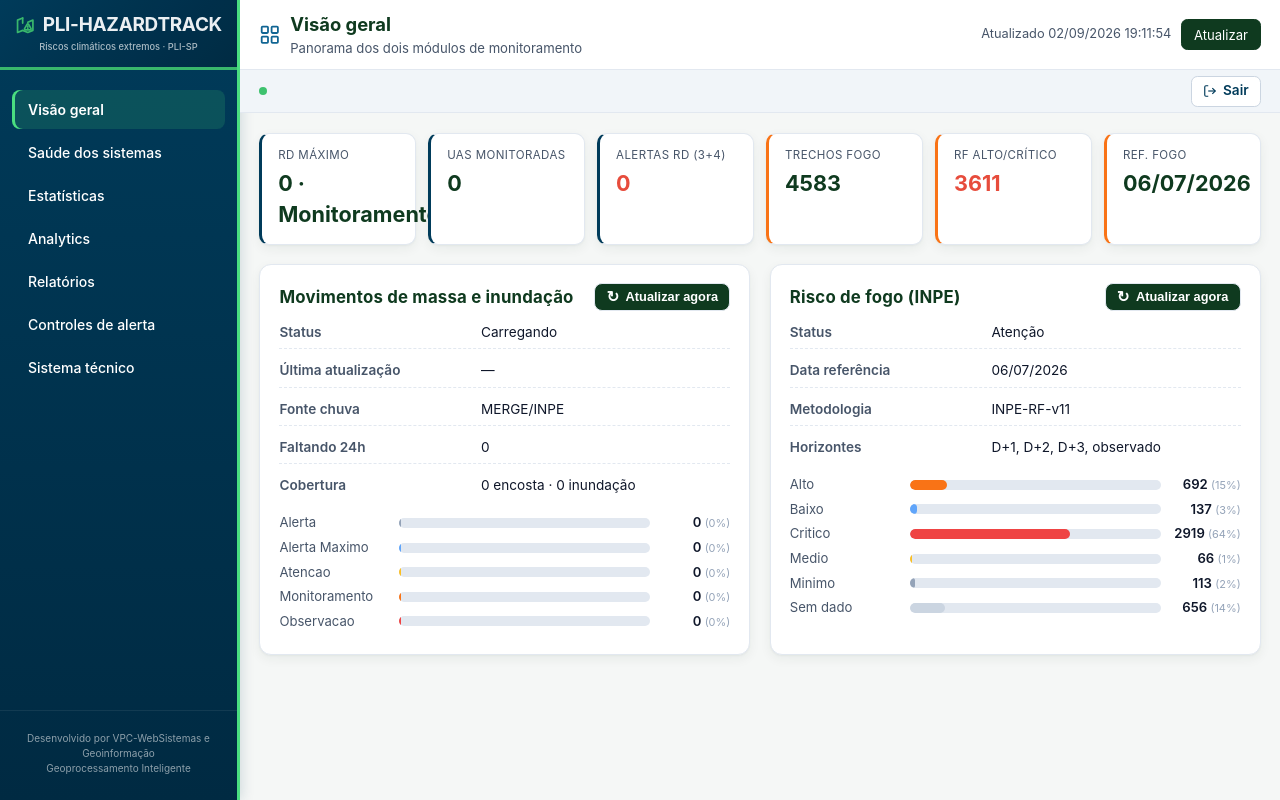
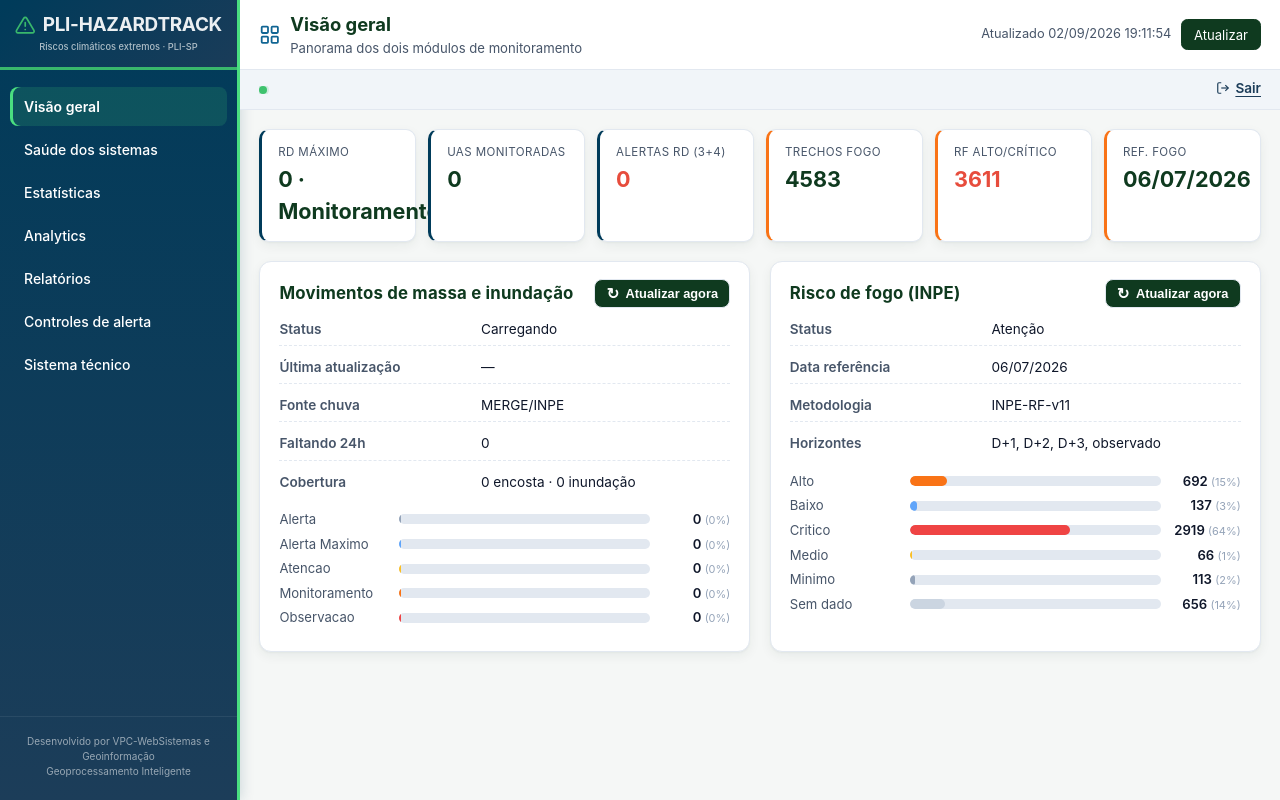
Before and after one commit to vpcapanema/PLI-HazardTrack, a Flask app: page /admin/status in a window 1280 px wide. Run offline with Flask 3, Linux system fonts and the light colour scheme; the visitor is signed in with stand-in values (Sample User, id 1); data that the repository does not hold is empty; some libraries are stand-ins or nearby versions.

Commit message:
feat(ui): icone da marca limpo, sidebar admin no visual do Smart Router
O simbolo da marca (mapa com triangulo) saia confuso em tamanho pequeno;
passa a um triangulo de alerta limpo, em todas as paginas que o usam
(mapa, documentacao, acoes, login e painel administrativo).

A sidebar do painel administrativo adota o visual da sidebar de gestao do
Smart Router (referencia): gradiente navy, borda verde a direita, itens
de 14px com barra verde quando ativos. A barra de sessao passa ao padrao
unico das tres apps: 40px, 13.6px, cores desta app; "Sair" como texto
sublinhado, sem borda (estilo do painel do Reporta).

Co-Authored-By: Claude Fable 5.1 <noreply@anthropic.com>

```diff
--- a/static/admin.css
+++ b/static/admin.css
@@ -1405,3 +1405,91 @@ body.access-page footer.footer { padding: 16px 24px; font-size: 12px; line-heigh
 /* Cabecalho e barra de sessao grudados e fixos no topo, fora do scroll. */
 .admin-main > .admin-header { position: sticky; top: 0; z-index: 30; }
 .admin-main > .adm-session-bar { position: sticky; top: 70px; z-index: 29; margin: 0; }
+
+/* ============================================================================
+   SIDEBAR DA AREA RESTRITA — mesmo visual da sidebar de gestao do Smart Router
+   (referencia): gradiente navy, borda verde a direita, itens de 14px com barra
+   verde quando ativos. Medidas em px (raiz 14px do SR).
+   ============================================================================ */
+.admin-sidebar {
+    --sidebar-green: #4ade80;
+    width: 240px;
+    background: linear-gradient(180deg, #003b5a 0%, #1c3d59 100%);
+    border-right: 3px solid var(--sidebar-green);
+    box-shadow: 2px 0 12px rgba(0, 59, 90, 0.15);
+}
+.admin-sidebar .sidebar-brand {
+    padding: 7px 15px;
+    border-bottom: 3px solid var(--pli-verde);
+    background: linear-gradient(135deg, #003b5a 0%, #1c3d59 100%);
+}
+.admin-sidebar .sidebar-nav { flex: 1; padding: 17px 10px; display: flex; flex-direction: column; gap: 4px; }
+.admin-sidebar .nav-item {
+    display: flex;
+    align-items: center;
+    gap: 10px;
+    width: 100%;
+    padding: 11px 14px;
+    border-radius: 8px;
+    color: #fff;
+    font-size: 14px;
+    font-weight: 500;
+    box-shadow: none;
+    transition: background 0.15s ease, color 0.15s ease;
+}
+.admin-sidebar .nav-item:hover { background: rgba(255, 255, 255, 0.08); color: #fff; }
+.admin-sidebar .nav-item.active { background: rgba(62, 194, 110, 0.18); color: #fff; font-weight: 600; box-shadow: inset 3px 0 0 var(--sidebar-green); }
+.admin-sidebar .sidebar-foot { padding: 17px 10px 21px; border-top: 1px solid rgba(255, 255, 255, 0.07); gap: 7px; }
+.admin-sidebar .sidebar-foot .sidebar-credit { margin: 0; font-size: 10px; line-height: 1.5; color: rgba(255, 255, 255, 0.55); }
+
+/* ============================================================================
+   BARRA DE SESSAO — padrao unico do ecossistema (identico nas 3 apps).
+   Altura, fonte e cores da barra do HazardTrack; "Sair" no estilo do painel
+   de gestao do Reporta (texto sublinhado, sem borda). Medidas em px.
+   ============================================================================ */
+body .adm-session-bar.adm-session-bar {
+  box-sizing: border-box;
+  height: 40px;
+  min-height: 40px;
+  margin: 0;
+  padding: 0 19px;
+  background: #f1f5f9;
+  color: #003b5a;
+  border-bottom: 1px solid #e2e8f0;
+  display: flex;
+  align-items: center;
+  justify-content: space-between;
+  gap: 16px;
+  font-size: 13.6px;
+  line-height: 1.2;
+  box-shadow: none;
+}
+body .adm-session-bar .adm-session-user { display: flex; align-items: center; gap: 8px; min-width: 0; white-space: nowrap; overflow: hidden; font-size: 13.6px; }
+body .adm-session-bar .adm-session-user strong { font-size: 13.6px; font-weight: 700; color: #003b5a; overflow: hidden; text-overflow: ellipsis; }
+body .adm-session-bar .adm-session-status { width: 8px; height: 8px; border-radius: 50%; background: #3ec26e; box-shadow: 0 0 0 2px rgba(62, 194, 110, 0.18); flex: 0 0 auto; }
+body .adm-session-bar .adm-session-username { color: #475569; font-weight: 500; font-size: 13.6px; }
+body .adm-session-bar .adm-session-role { padding: 1px 8px; border: 1px solid rgba(62, 194, 110, 0.45); border-radius: 999px; color: #2fa854; background: #e5f6ec; font-size: 11px; font-weight: 700; letter-spacing: 0.03em; flex: 0 0 auto; }
+body .adm-session-bar .adm-session-form { margin: 0; }
+body .adm-session-bar .adm-session-logout.adm-session-logout {
+  display: inline-flex;
+  align-items: center;
+  gap: 5px;
+  width: auto;
+  min-height: 0;
+  margin: 0;
+  padding: 0;
+  border: none;
+  border-radius: 0;
+  background: none;
+  box-shadow: none;
+  color: #1c3d59;
+  font: inherit;
+  font-size: 13.6px;
+  font-weight: 600;
+  line-height: 1.1;
+  text-decoration: underline;
+  text-underline-offset: 3px;
+  cursor: pointer;
+}
+body .adm-session-bar .adm-session-logout.adm-session-logout svg { width: 14px; height: 14px; }
+body .adm-session-bar .adm-session-logout.adm-session-logout:hover { color: #2fa854; background: none; border: none; }
--- a/templates/acoes.html
+++ b/templates/acoes.html
@@ -451,11 +451,7 @@
             <span class="brand-head">
                 <svg class="brand-icon" viewBox="0 0 24 24" fill="none" stroke="currentColor"
                     stroke-width="2" stroke-linecap="round" stroke-linejoin="round" aria-hidden="true">
-                    <path d="M9 3.5 3 6v14.5l6-2.5 6 2.5 6-2.5V6l-6 2.5" />
-                    <path d="M9 3.5v6" />
-                    <path d="M12.1 17.4h5.8a1 1 0 0 0 .87-1.5l-2.9-5a1 1 0 0 0-1.74 0l-2.9 5a1 1 0 0 0 .87 1.5Z" />
-                    <path d="M15 13v1.2" />
-                    <path d="M15 15.9v.1" />
+                    <path d="M10.29 3.86 1.82 18a2 2 0 0 0 1.71 3h16.94a2 2 0 0 0 1.71-3L13.71 3.86a2 2 0 0 0-3.42 0z"/><line x1="12" y1="9" x2="12" y2="13"/><line x1="12" y1="17" x2="12.01" y2="17"/>
                 </svg>
                 <span>PLI-HAZARDTRACK</span>
             </span>
--- a/templates/admin_login.html
+++ b/templates/admin_login.html
@@ -28,11 +28,7 @@
                             <svg viewBox="0 0 24 24" fill="none" stroke="currentColor"
                                 stroke-width="2" stroke-linecap="round" stroke-linejoin="round"
                                 focusable="false">
-                                <path d="M9 3.5 3 6v14.5l6-2.5 6 2.5 6-2.5V6l-6 2.5" />
-                                <path d="M9 3.5v6" />
-                                <path d="M12.1 17.4h5.8a1 1 0 0 0 .87-1.5l-2.9-5a1 1 0 0 0-1.74 0l-2.9 5a1 1 0 0 0 .87 1.5Z" />
-                                <path d="M15 13v1.2" />
-                                <path d="M15 15.9v.1" />
+                                <path d="M10.29 3.86 1.82 18a2 2 0 0 0 1.71 3h16.94a2 2 0 0 0 1.71-3L13.71 3.86a2 2 0 0 0-3.42 0z"/><line x1="12" y1="9" x2="12" y2="13"/><line x1="12" y1="17" x2="12.01" y2="17"/>
                             </svg>
                         </span>
                         <span class="access-app-name">PLI-HAZARDTRACK</span>
--- a/templates/admin_status.html
+++ b/templates/admin_status.html
@@ -14,9 +14,7 @@
             <span class="sidebar-brand-head">
                 <span class="sidebar-brand-icon" aria-hidden="true">
                     <svg viewBox="0 0 24 24" fill="none" stroke="currentColor" stroke-width="2" stroke-linecap="round" stroke-linejoin="round">
-                        <path d="M9 3.5 3 6v14.5l6-2.5 6 2.5 6-2.5V6l-6 2.5" /><path d="M9 3.5v6" />
-                        <path d="M12.1 17.4h5.8a1 1 0 0 0 .87-1.5l-2.9-5a1 1 0 0 0-1.74 0l-2.9 5a1 1 0 0 0 .87 1.5Z" />
-                        <path d="M15 13v1.2" /><path d="M15 15.9v.1" />
+                        <path d="M10.29 3.86 1.82 18a2 2 0 0 0 1.71 3h16.94a2 2 0 0 0 1.71-3L13.71 3.86a2 2 0 0 0-3.42 0z"/><line x1="12" y1="9" x2="12" y2="13"/><line x1="12" y1="17" x2="12.01" y2="17"/>
                     </svg>
                 </span>
                 <span class="sidebar-brand-name">PLI-HAZARDTRACK</span>
--- a/templates/docs/_base.html
+++ b/templates/docs/_base.html
@@ -30,11 +30,7 @@
               stroke-linejoin="round"
               aria-hidden="true"
             >
-              <path d="M9 3.5 3 6v14.5l6-2.5 6 2.5 6-2.5V6l-6 2.5" />
-              <path d="M9 3.5v6" />
-              <path d="M12.1 17.4h5.8a1 1 0 0 0 .87-1.5l-2.9-5a1 1 0 0 0-1.74 0l-2.9 5a1 1 0 0 0 .87 1.5Z" />
-              <path d="M15 13v1.2" />
-              <path d="M15 15.9v.1" />
+              <path d="M10.29 3.86 1.82 18a2 2 0 0 0 1.71 3h16.94a2 2 0 0 0 1.71-3L13.71 3.86a2 2 0 0 0-3.42 0z"/><line x1="12" y1="9" x2="12" y2="13"/><line x1="12" y1="17" x2="12.01" y2="17"/>
             </svg>
             <span>PLI-HAZARDTRACK</span>
           </div>
--- a/templates/index.html
+++ b/templates/index.html
@@ -50,11 +50,7 @@
                 stroke-linejoin="round"
                 aria-hidden="true"
               >
-                <path d="M9 3.5 3 6v14.5l6-2.5 6 2.5 6-2.5V6l-6 2.5" />
-                <path d="M9 3.5v6" />
-                <path d="M12.1 17.4h5.8a1 1 0 0 0 .87-1.5l-2.9-5a1 1 0 0 0-1.74 0l-2.9 5a1 1 0 0 0 .87 1.5Z" />
-                <path d="M15 13v1.2" />
-                <path d="M15 15.9v.1" />
+                <path d="M10.29 3.86 1.82 18a2 2 0 0 0 1.71 3h16.94a2 2 0 0 0 1.71-3L13.71 3.86a2 2 0 0 0-3.42 0z"/><line x1="12" y1="9" x2="12" y2="13"/><line x1="12" y1="17" x2="12.01" y2="17"/>
               </svg>
               <span>PLI-HAZARDTRACK</span>
             </div>
```
